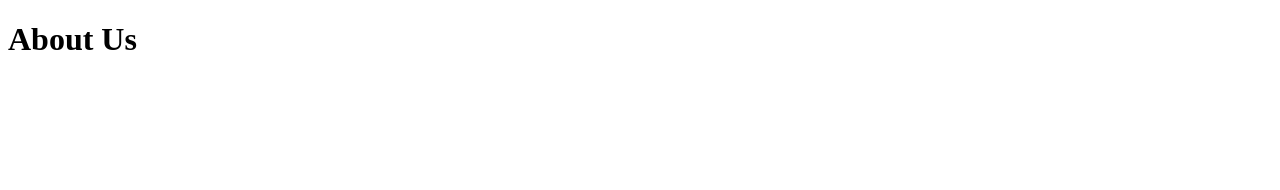
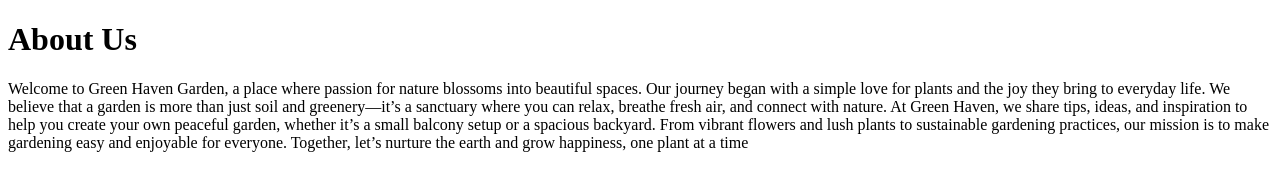
Before and after one commit to Sakshivitnor02/Assignment, a plain HTML site: page about.html in a window 1280 px wide. Drawn offline with Linux system fonts and the light colour scheme.

Commit message:
add paragraph

```diff
--- a/about.html
+++ b/about.html
@@ -7,5 +7,8 @@
 </head>
 <body>
     <h1>About Us</h1>
+    <p>Welcome to Green Haven Garden, a place where passion for nature blossoms into beautiful spaces. Our journey began with a simple love for plants and the joy they bring to everyday life. We believe that a garden is more than just soil and greenery—it’s a sanctuary where you can relax, breathe fresh air, and connect with nature.
+    At Green Haven, we share tips, ideas, and inspiration to help you create your own peaceful garden, whether it’s a small balcony setup or a spacious backyard. From vibrant flowers and lush plants to sustainable gardening practices, our mission is to make gardening easy and enjoyable for everyone.
+    Together, let’s nurture the earth and grow happiness, one plant at a time</p>
 </body>
 </html>
```
